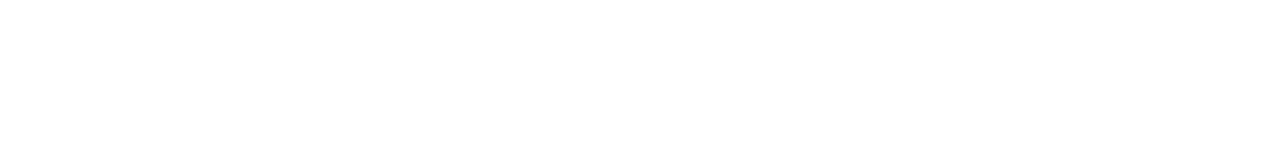
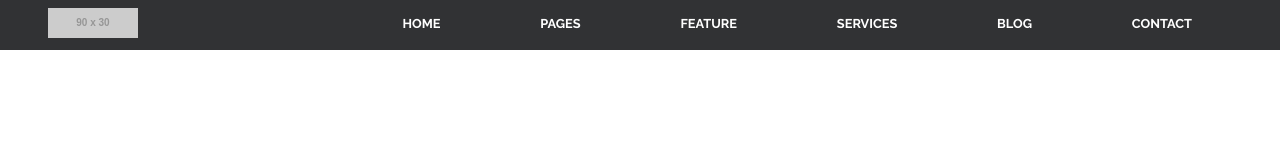
Before and after one commit to grande-tomasz/template-to-website-corporate-site, a website: page index.html in a window 1280 px wide. Drawn offline with nearby package versions, Linux system fonts and the light colour scheme; files that its build step writes are made by us from their sources; placeholder pictures from the web are drawn by us.

Commit message:
Add header with styles

```diff
--- a/index.html
+++ b/index.html
@@ -4,10 +4,25 @@
     <meta charset="UTF-8">
     <meta name="viewport" content="width=device-width, initial-scale=1.0">
     <meta http-equiv="X-UA-Compatible" content="ie=edge">
-    <title>Site Title</title>
-    <link rel="stylesheet" href="style.css">
+    <title>Corporate Site</title>
+    <link rel="stylesheet" href="css/style.css">
   </head>
   <body>
-
+    <!-- HEADER -->
+    <header>
+      <nav class="container">
+        <div class="logo">
+          <img src="http://placehold.it/90x30" alt="Your Logo">
+        </div>
+        <ul>
+          <li><a href="#">Home</a></li>
+          <li><a href="#">Pages</a></li>
+          <li><a href="#">Feature</a></li>
+          <li><a href="#">Services</a></li>
+          <li><a href="#">Blog</a></li>
+          <li><a href="#">Contact</a></li>
+        </ul>
+      </nav>
+    </header>
   </body>
 </html>
--- /dev/null
+++ b/scss/_body.scss
@@ -0,0 +1 @@
+@import "body/header";
--- /dev/null
+++ b/scss/body/_header.scss
@@ -0,0 +1,91 @@
+/* HEADER */
+header {
+  background-color: $clr-bg;
+  font-weight: $fntw-bold;
+  text-transform: uppercase;
+  color: $clr-secondary;
+
+  .container::after {
+    content: "";
+    display: table;
+    clear: both;
+  }
+
+  .logo {
+    line-height: 1.5rem;
+    padding: 0.5rem;
+    font-size: 1.5rem;
+  }
+
+}
+
+nav {
+
+  ul {
+    margin: 0;
+    padding: 0;
+    list-style-type: none;
+  }
+
+  a {
+    display: block;
+    line-height: 3rem;
+    text-decoration: none;
+    color: $clr-secondary;
+    font-size: 0.8rem;
+    transition-duration: $trn-duration;
+
+    &:hover {
+      color: $clr-hover;
+    }
+  }
+
+}
+
+/* HEADER on MOBILE */
+@media(max-width: 767px) {
+
+  .logo,
+  nav ul {
+    display: block;
+    float: none;
+    text-align: center;
+  }
+  nav li {
+    display: block;
+  }
+
+}
+
+/* HEADER on TABLET & DESKTOP */
+@media(min-width: 768px) {
+
+  .logo {
+    float: left;
+  }
+  nav ul {
+    float: right;
+  }
+  nav li {
+    display: inline-block;
+  }
+
+}
+
+/* HEADER on TABLET & MOBILE */
+@media(max-width: 1199px) {
+
+  nav li {
+    padding: 0 1.7rem;
+  }
+
+}
+
+/* HEADER on DESKTOP */
+@media(min-width: 1200px) {
+
+  nav li {
+    padding: 0 3rem;
+  }
+
+}
--- a/scss/style.scss
+++ b/scss/style.scss
@@ -1,3 +1,4 @@
 @import "variables";
 @import "global";
 @import "layout";
+@import "body";
```
Also changed, not shown: css/style.css, 1 other file.
